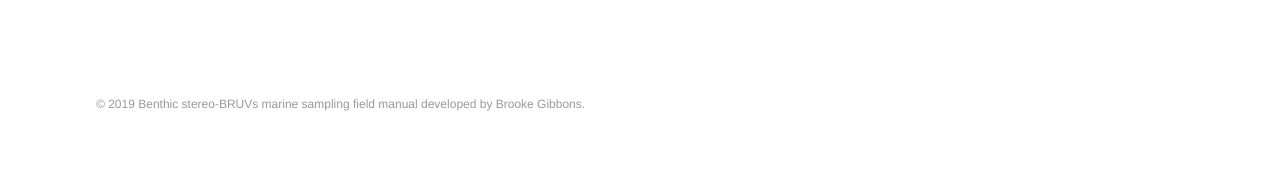
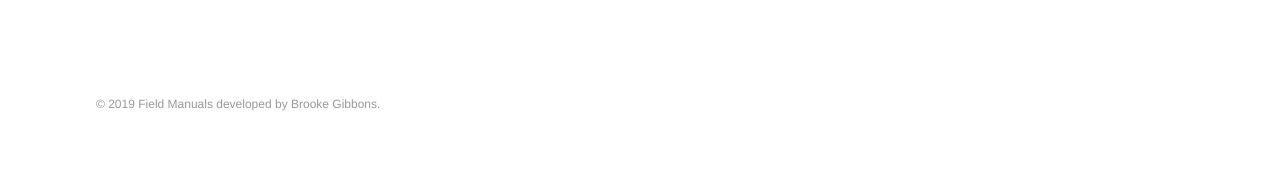
Before and after one commit to Marine-sampling-field-manual/Marine-sampling-field-manual.github.io, a Jekyll site: the page built from index.md, in a window 1280 px wide. Shown: the part 1321-1508 px from the top of the page. Built offline with Jekyll 4.4.1, drawn with Linux system fonts in a browser that asks for light colours.

Commit message:
Update _config.yml

```diff
--- a/_config.yml
+++ b/_config.yml
@@ -1,6 +1,6 @@
 # Site wide configuration
 
-title: "Benthic stereo-BRUVs marine sampling field manual"
+title: "Field Manuals"
 description: "."
 logo: # 120x120 px default image used for Twitter summary card
 teaser: # 400x250 px default teaser image used in image archive grid
```
